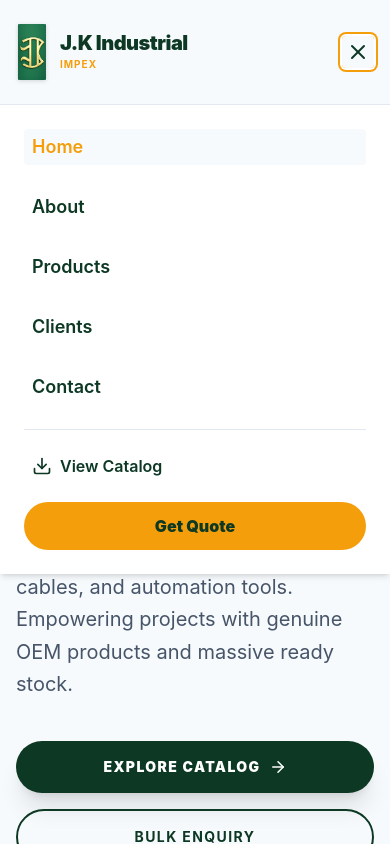
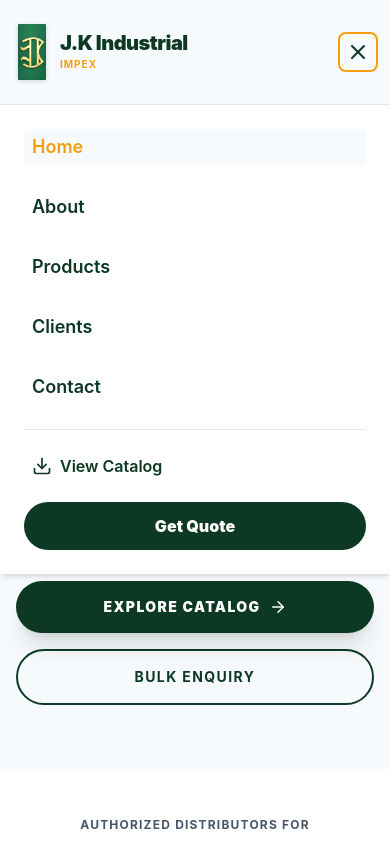
Before and after one commit to shyamsaran348/jk-electricals, a React (Vite) app in the folder website/: page / in a window 390 px wide. Both pictures are taken after a click on the button 358 px from the left and 52 px from the top of the page. Shown: the top 844 px of the page. Built offline with nearby package versions, Linux system fonts and the light colour scheme.

Commit message:
fix: adjust mobile typography and correct navbar CTA contrast

```diff
--- a/website/src/layout/Navbar.jsx
+++ b/website/src/layout/Navbar.jsx
@@ -52,7 +52,7 @@ const Navbar = () => {
  <Download size={16} />
  <span>Catalog</span>
  </Link>
- <Link to="/contact" className="bg-gold text-forest hover:bg-forest hover:text-white px-6 py-2.5 rounded-full shadow-md text-sm font-black transition-all duration-300 focus-ring">
+ <Link to="/contact" className="bg-forest text-white hover:bg-gold hover:text-forest px-6 py-2.5 rounded-full shadow-md text-sm font-black transition-all duration-300 focus-ring">
  Get Quote
  </Link>
  </div>
@@ -79,7 +79,7 @@ const Navbar = () => {
  <Download size={20} />
  <span>View Catalog</span>
  </Link>
- <Link to="/contact" onClick={() => setMobileMenuOpen(false)} className="bg-gold text-forest px-6 py-3 rounded-full text-center font-black focus-ring hover:bg-forest hover:text-white transition-colors">
+ <Link to="/contact" onClick={() => setMobileMenuOpen(false)} className="bg-forest text-white px-6 py-3 rounded-full text-center font-black focus-ring hover:bg-gold hover:text-forest transition-colors">
  Get Quote
  </Link>
  </div>
--- a/website/src/pages/Home.jsx
+++ b/website/src/pages/Home.jsx
@@ -19,11 +19,11 @@ const Home = () => {
  </Helmet>
 
   {/* 1. Hero Section */}
-  <section className="relative pt-32 pb-24 lg:pt-40 lg:pb-32 flex items-center overflow-hidden bg-surface">
+  <section className="relative pt-24 pb-16 lg:pt-40 lg:pb-32 flex items-center overflow-hidden bg-surface">
   <div className="container mx-auto relative z-10 flex flex-col lg:flex-row items-center gap-12">
   <motion.div initial="hidden" whileInView="visible" viewport={{ once: true }} variants={fadeUp} className="w-full lg:w-1/2">
   <span className="text-sm font-bold text-gold tracking-widest uppercase mb-4 block">Premium B2B Distributor</span>
-  <h1 className="text-display font-black text-forest mb-6 leading-[1.1] tracking-tight">
+  <h1 className="text-4xl lg:text-display font-black text-forest mb-6 leading-[1.1] tracking-tight">
   Your Reliable Partner for Electrical Supplies
   </h1>
   <p className="text-xl text-muted mb-10 leading-relaxed max-w-lg">
@@ -151,7 +151,7 @@ const Home = () => {
  </div>
  </motion.div>
 
- <div className="grid grid-cols-2 gap-6">
+ <div className="grid grid-cols-2 gap-6 mt-12 lg:mt-0">
  <div className="bg-white p-8 border border-border shadow-md rounded-xl text-center flex flex-col justify-center items-center h-48">
  <div className="text-display font-black text-forest mb-2"><CountUp end={15} suffix="+" /></div>
  <div className="text-xs font-bold uppercase tracking-widest text-muted">Years Exp</div>
```
